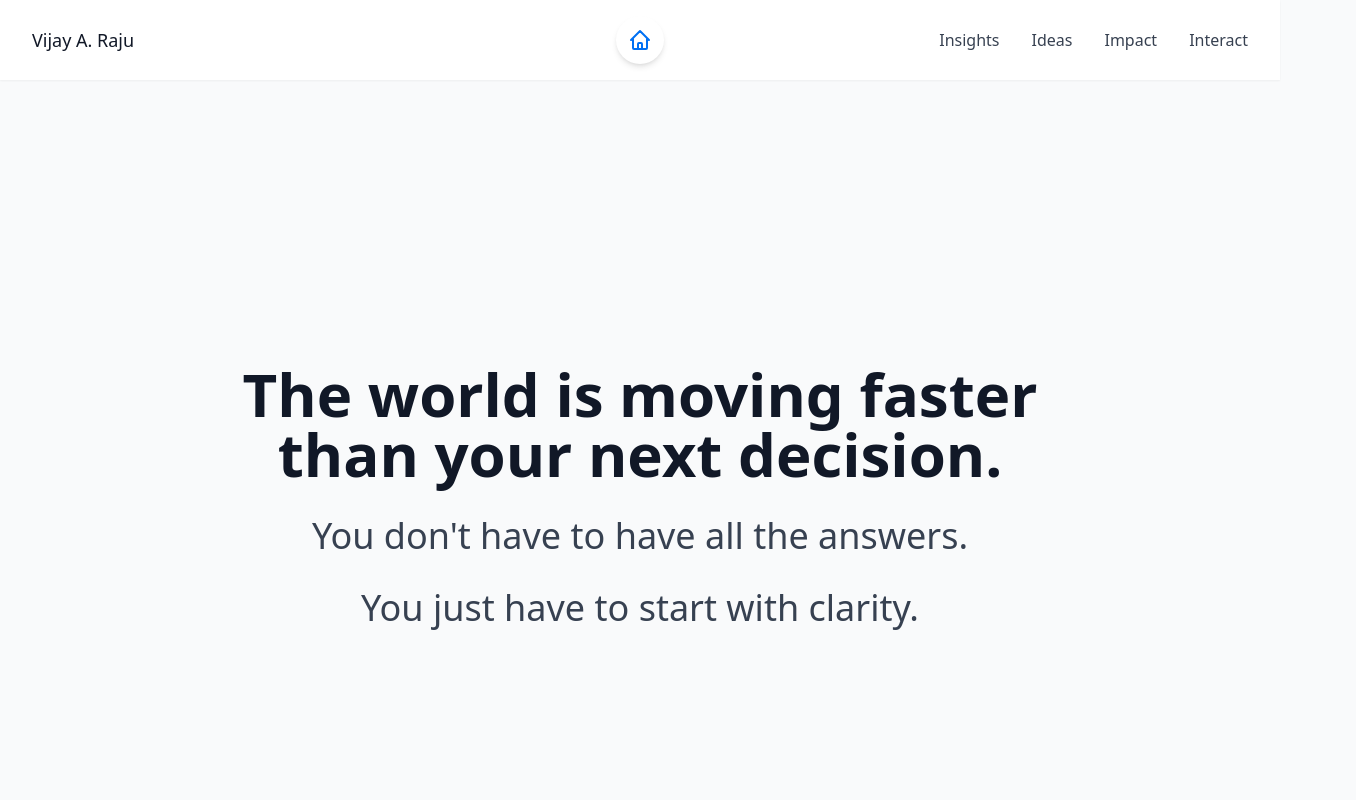
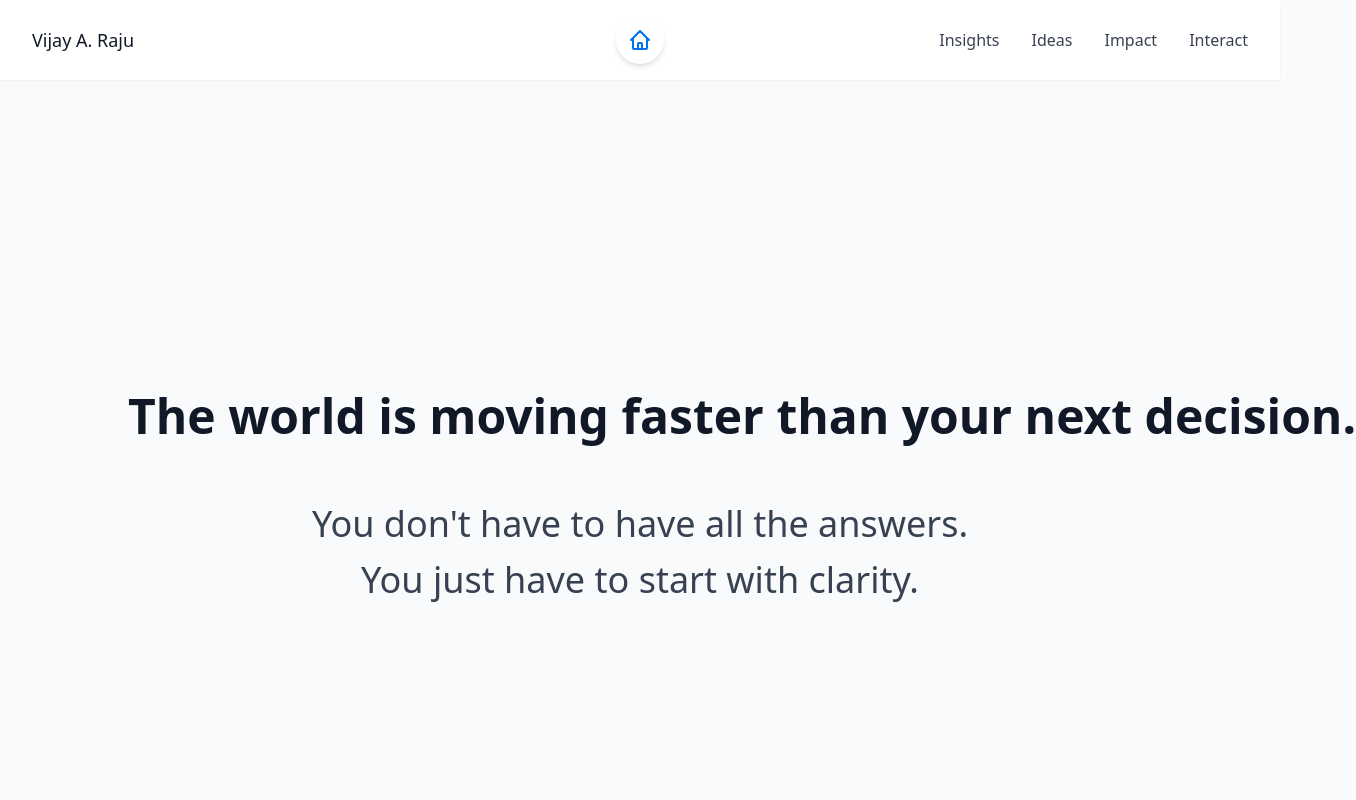
Before and after one commit to Wijay000/draft, a Next.js app: page / in a window 1280 px wide. Shown: the top 800 px of the page, 1356 px wide, since content can reach past the window. Built offline with nearby package versions, Linux system fonts and the light colour scheme.

Commit message:
feat: adjust homepage spacing and keep first line on one line

```diff
--- a/pages/index.js
+++ b/pages/index.js
@@ -7,13 +7,13 @@ export default function Home() {
         initial={{ opacity: 0, y: 20 }}
         animate={{ opacity: 1, y: 0 }}
         transition={{ duration: 0.8 }}
-        className="text-center max-w-4xl"
+        className="text-center max-w-5xl"
       >
-        <h1 className="text-4xl md:text-5xl lg:text-6xl font-bold text-gray-900 mb-8 leading-tight">
+        <h1 className="text-3xl md:text-4xl lg:text-5xl font-bold text-gray-900 mb-16 whitespace-nowrap">
           The world is moving faster than your next decision.
         </h1>
 
-        <p className="text-2xl md:text-3xl lg:text-4xl text-gray-700 mb-8">
+        <p className="text-2xl md:text-3xl lg:text-4xl text-gray-700 mb-4">
           You don't have to have all the answers.
         </p>
 
```
